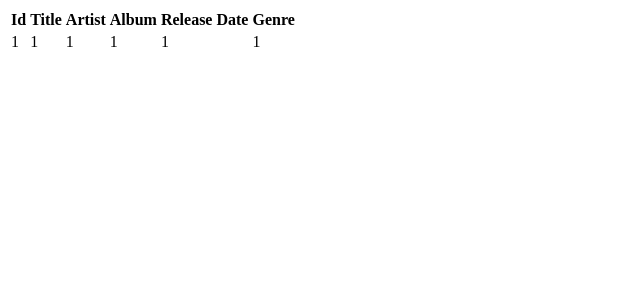
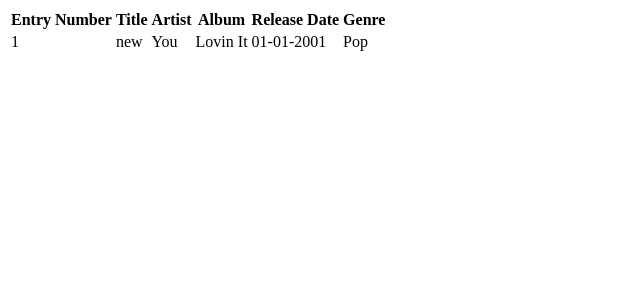
Before and after one commit to Josh-Kellhofer/Music_Library_Backend, a React (Create React App) app: page / in a window 1280 px wide. Shown: the top 300 px of the page, without its empty margins (0-640 px from the left). Built offline with nearby package versions, Linux system fonts and the light colour scheme.

Commit message:
Created Components Folder + DisplayEntries file + Moved Table Into Components + Added Props to Pass Info to App.

```diff
--- a/src/App.js
+++ b/src/App.js
@@ -1,9 +1,10 @@
 import React, { useState } from 'react';
+import DisplayEntries from './Components/DisplayEntries/DisplayEntries'
 
 
 function App() {
 
-const [entries, setEntries] = useState([{id: 1, Title: 'new', Artist: 'You', Album: 'Lovin It', Release_Date: '01-01-2001', Genre: 'Pop'}])
+const [entries, setEntries] = useState([{entry_number: '1', title: 'new', artist: 'You', album: 'Lovin It', release_date: '01-01-2001', genre: 'Pop'}])
 
 // const [title, setTitle] = useState([{}]) //state variables for form
 // const [artist, setArtist] = useState([]) //state variables for form
@@ -14,28 +15,8 @@ const [entries, setEntries] = useState([{id: 1, Title: 'new', Artist: 'You', Alb
 
   return (
     <div>
-     <table>
-       <thead>
-        <tr>
-          <th>Id</th>
-          <th>Title</th>
-          <th>Artist</th>
-          <th>Album</th>
-          <th>Release Date</th>
-          <th>Genre</th>
-        </tr>
-       </thead>
-       <tbody>
-         <tr>
-           <td>1</td>
-           <td>1</td>
-           <td>1</td>
-           <td>1</td>
-           <td>1</td>
-           <td>1</td>
-         </tr>
-       </tbody>
-     </table>
+      {/* Returning function DisplayEntries from DisplayEntries.jsx We need to hand down entries from DisplayEntries.jx here utilizing props. parentEntries (or entries in const above) is now added to props in DisplayEntries.jsx*/}
+     <DisplayEntries parentEntries={entries} />
     </div>
   );
 }
--- /dev/null
+++ b/src/Components/DisplayEntries/DisplayEntries.jsx
@@ -0,0 +1,40 @@
+
+
+const DisplayEntries = (props) => {
+  return (
+    <table>
+       <thead>
+        <tr>
+          {/* What you see in Table visually */}
+          <th>Entry Number</th>
+          <th>Title</th>
+          <th>Artist</th>
+          <th>Album</th>
+          <th>Release Date</th>
+          <th>Genre</th>
+        </tr>
+       </thead>
+       <tbody>
+         {/* Telling the body to map over each entry, which is instantiated in <td> below. parentEntries refers to App.js conversion from line 19; this is to pass down info*/}
+         {props.parentEntries.map((entry, index) => {
+           return (
+             <tr>
+                {/* Possible numbering adding 1 */}
+                {/* <td>{entry.id +1}</td> */}
+
+                {/* Mapping over table and placing directly beneath <thead> which has visual text of each entry */}
+               <td>{index +1}</td>
+               <td>{entry.title}</td>
+               <td>{entry.artist}</td>
+               <td>{entry.album}</td>
+               <td>{entry.release_date}</td>
+               <td>{entry.genre}</td>
+             </tr>
+           );
+         })}
+       </tbody>
+     </table>
+    );
+}
+
+export default DisplayEntries;
```
